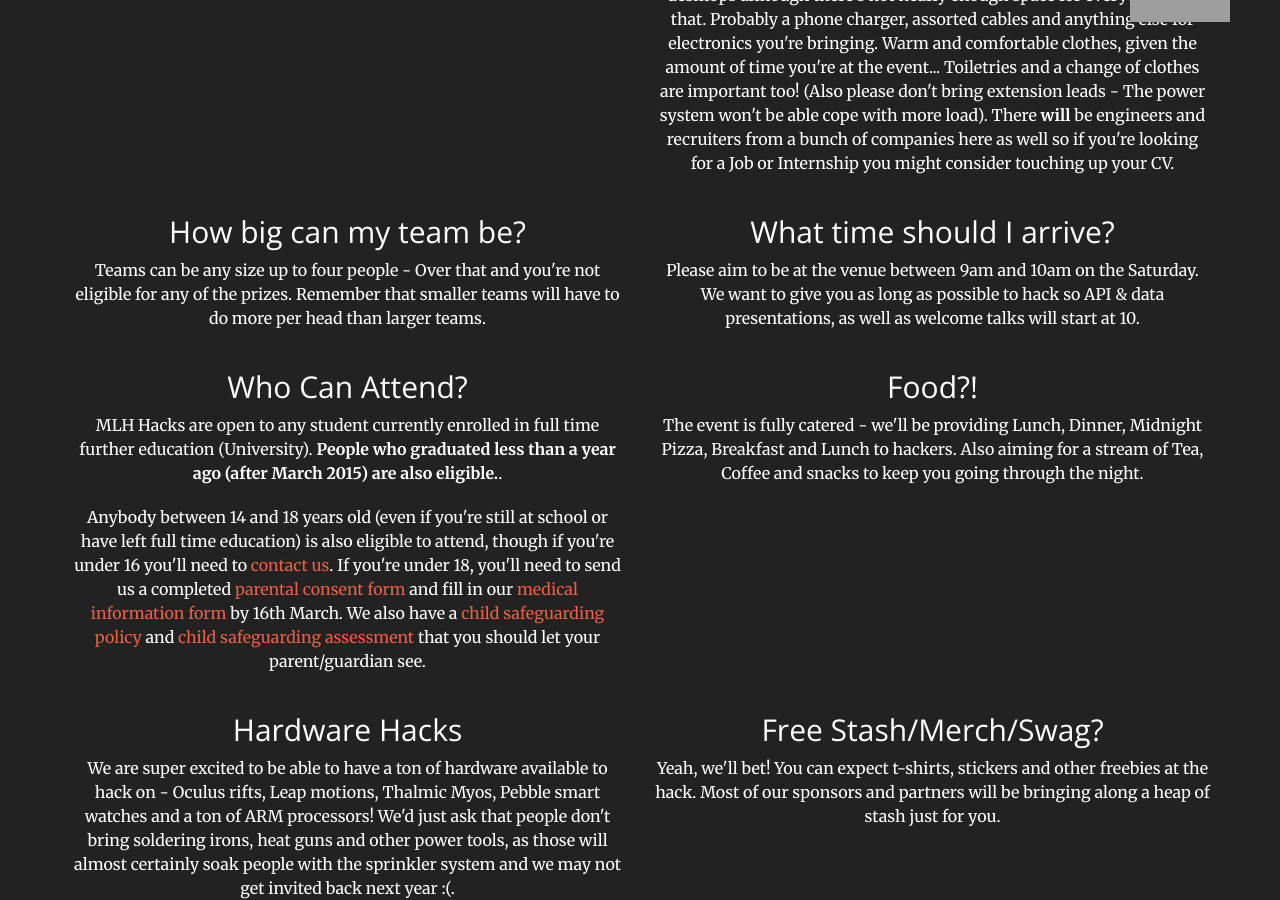
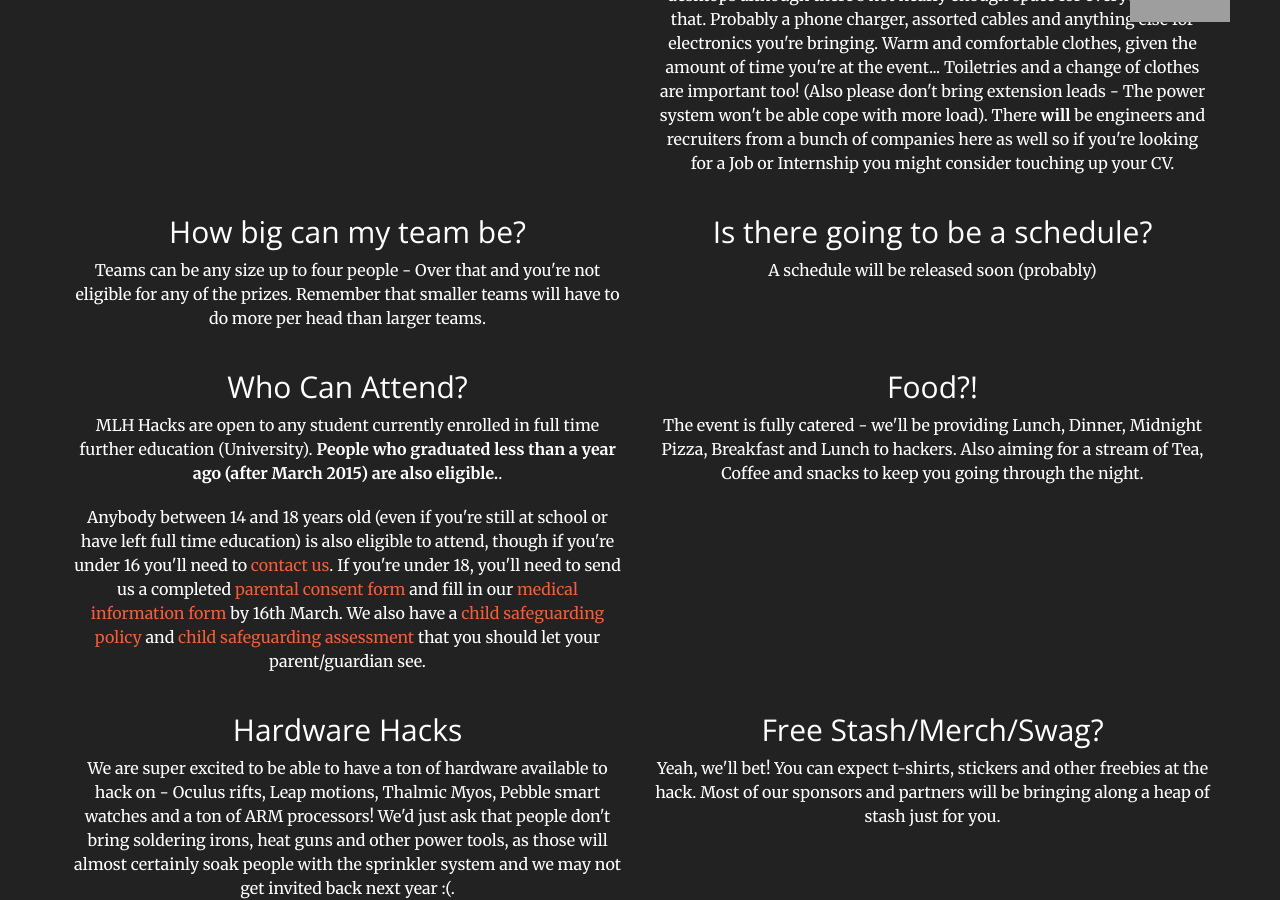
Before and after one commit to compsoc-edinburgh/htb16-site, a Jekyll site: the page built from index.html, in a window 1280 px wide and 900 px high, scrolled down 4431 px. Built offline with Jekyll 4.4.1, drawn with Linux system fonts in a browser that asks for light colours; some of the changed text lies outside the part shown; grey boxes are pictures that could not be loaded.

Commit message:
further changes to the FAQ, proably should add some javascript fold or something so it's not so long

```diff
--- a/_includes/aside.html
+++ b/_includes/aside.html
@@ -58,8 +58,8 @@
                         <p>Teams can be any size up to four people - Over that and you're not eligible for any of the prizes. Remember that smaller teams will have to do more per head than larger teams.</p>
                     </div>
                     <div class="col-sm-6">
-                <h2>What time should I arrive?</h2>
-                <p>Please aim to be at the venue between 9am and 10am on the Saturday. We want to give you as long as possible to hack so API & data presentations, as well as welcome talks will start at 10.</p>
+                        <h2>Is there going to be a schedule?</h2>
+                        <p>A schedule will be released soon (probably)</p>
                     </div>
                 </div><!-- /.row -->
 
@@ -102,18 +102,18 @@
                 <div class="row">
                   <div class="col-sm-6">
                 <h2>Did you just shamelessly steal this FAQ from last year?</h2>
-                <p>You bet, what's the point in doing something twice if it ain't broke?</p>
+                <p>Not anymore! It's basically the <a href="https://en.wikipedia.org/wiki/Ship_of_Theseus">Ship of Theseus now</a></p>
                   </div>
                   <div class="col-sm-6">
-                <h2>Can I sleep at the venue?</h2>
-                <p>Bring something warm is all I'll say!</p>
+                <h2>Can I nap at the venue?</h2>
+                <p>Sure! But where's the fun in that? (Note: Napping is good for you)</p>
               </div>
                 </div><!-- /.row -->
 
                 <div class="row">
                   <div class="col-sm-6">
                 <h2>Transport</h2>
-                <p>MLH can put on coaches if there are enough people (around 30-40) needing return transport to Edinburgh - We'll keep people informed if coaches got arranged.</p>
+                <p>More Information soon! (I promise)</p>
                   </div>
                   <div class="col-sm-6">
                 <h2>Can I sponsor this event?</h2>
```
Lines whose indentation alone changed are shown as unchanged.
